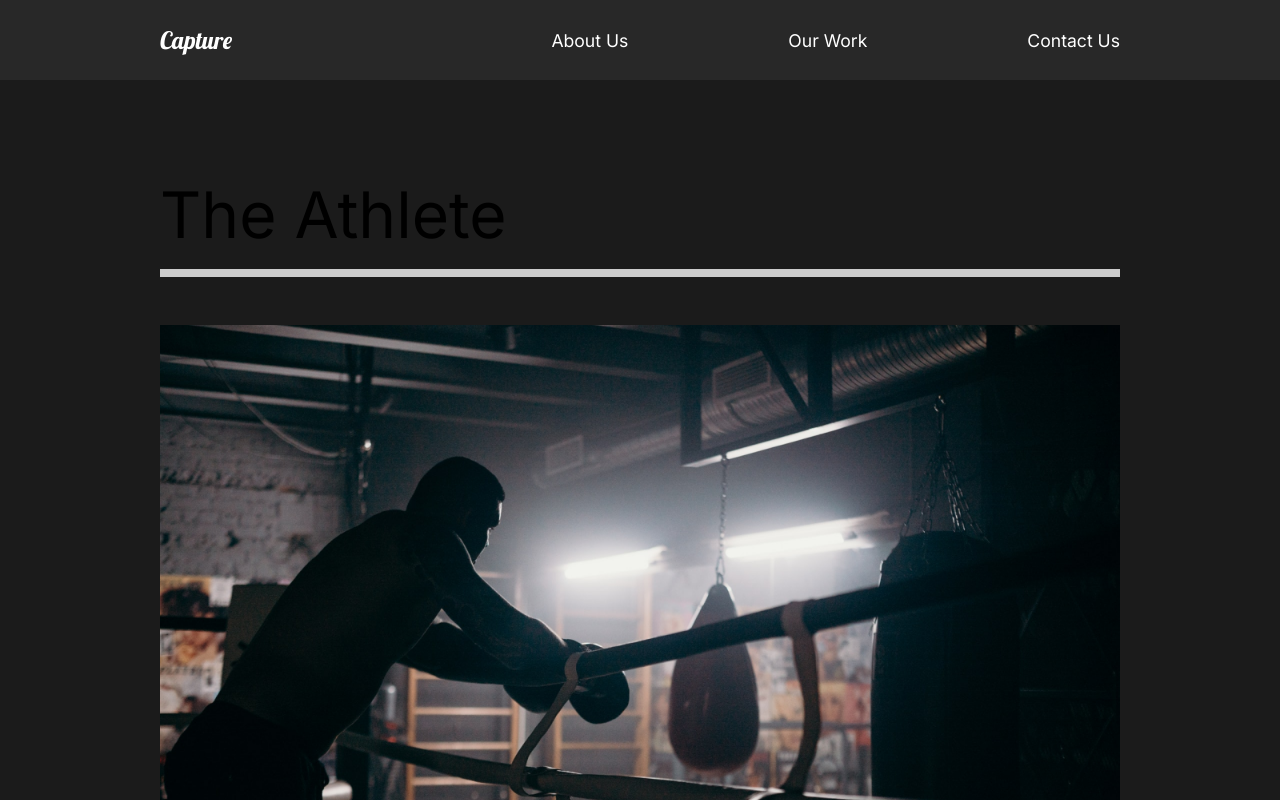
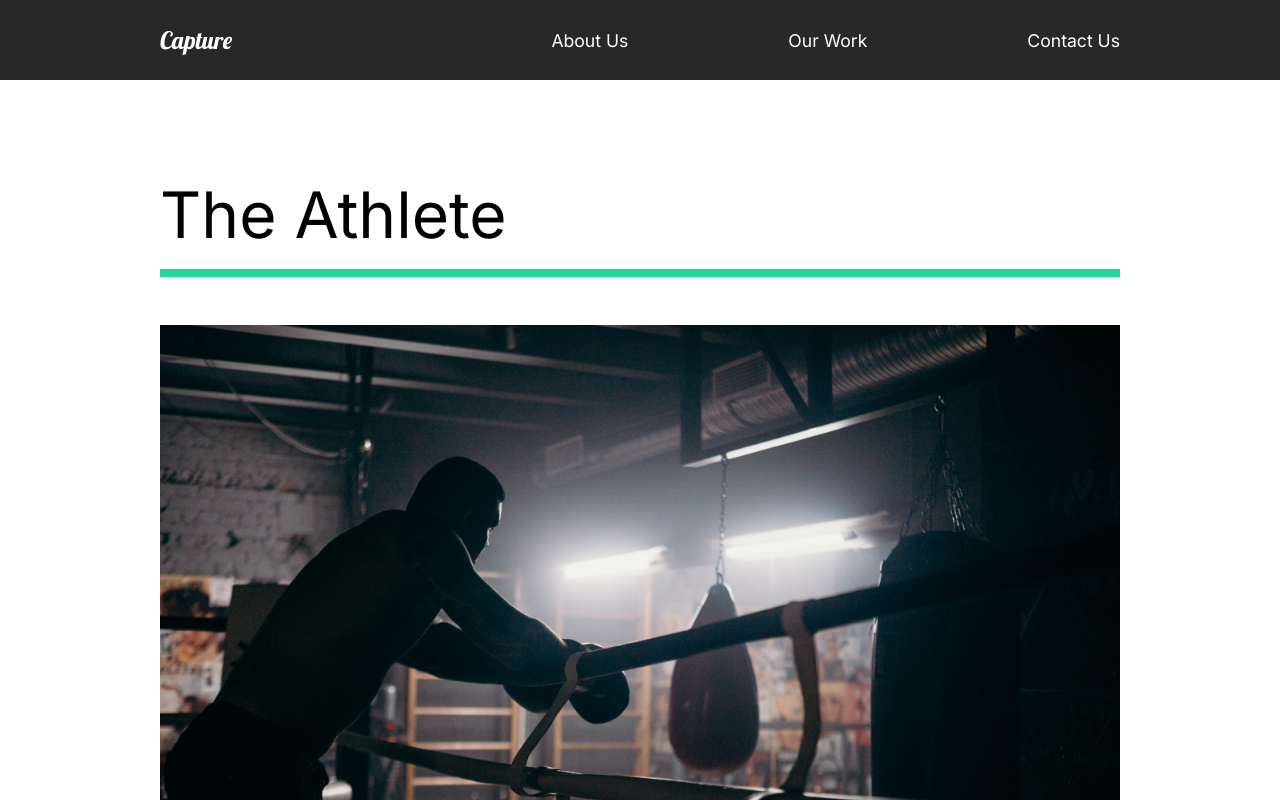
Before and after one commit to AaronClaes/portfolio-site-example, a React (Create React App) app: page /work in a window 1280 px wide. Shown: the top 800 px of the page. Built offline with nearby package versions, Linux system fonts and the light colour scheme.

Commit message:
adding animation

```diff
--- a/src/App.js
+++ b/src/App.js
@@ -8,15 +8,18 @@
 
 import Nav from "./components/Nav";
 //Router
-import { Switch, Route, BrowserRouter } from "react-router-dom";
+import { Switch, Route, useLocation } from "react-router-dom";
+//Animation
+import { AnimatePresence } from "framer-motion";
 
 function App() {
+  const location = useLocation();
   return (
     <div className="App">
       <GlobalStyle />
       <Nav />
-
-      <Switch>
+      <AnimatePresence exitBeforeEnter>
+        <Switch location={location} key={location.pathname}>
           <Route path="/" exact>
             <AboutUs />
           </Route>
@@ -26,10 +29,11 @@
           <Route>
             <MovieDetail path="/work/:id" />
           </Route>
-        <Route>
-          <ContactUs path="/contact" />
+          <Route path="/contact">
+            <ContactUs />
           </Route>
         </Switch>
+      </AnimatePresence>
     </div>
   );
 }
--- /dev/null
+++ b/src/animation.js
@@ -0,0 +1,71 @@
+export const pageAnimation = {
+  hidden: {
+    opacity: 0,
+    y: 300,
+  },
+  show: {
+    opacity: 1,
+    y: 0,
+    transition: {
+      duration: 0.5,
+      when: "beforeChildren",
+      staggerChildren: 0.25,
+    },
+  },
+  exit: {
+    opacity: 0,
+    transition: {
+      duration: 0.5,
+    },
+  },
+};
+
+export const titleAnim = {
+  hidden: { y: 200 },
+  show: {
+    y: 0,
+    transition: { duration: 0.75, ease: "easeOut" },
+  },
+};
+
+export const fade = {
+  hidden: { opacity: 0 },
+  show: {
+    opacity: 1,
+    transition: { ease: "easeOut", duration: 0.75 },
+  },
+};
+
+export const photoAnim = {
+  hidden: { scale: 1.5, opacity: 0 },
+  show: {
+    scale: 1,
+    opacity: 1,
+    transition: {
+      ease: "easeOut",
+      duration: 0.75,
+    },
+  },
+};
+
+export const lineAnim = {
+  hidden: { width: "0%" },
+  show: {
+    width: "100%",
+    transition: { duration: 1 },
+  },
+};
+
+export const slider = {
+  hidden: { x: "-130%", skew: "45deg" },
+  show: {
+    x: "100%",
+    skew: "0deg",
+    transition: { ease: "easeOut", duration: 1 },
+  },
+};
+
+export const sliderContainer = {
+  hidden: { opacity: 1 },
+  show: { opacity: 1, transition: { staggerChildren: 0.15, ease: "easeOut" } },
+};
--- /dev/null
+++ b/src/components/Wave.js
@@ -0,0 +1,31 @@
+import React from "react";
+import styled from "styled-components";
+import { motion } from "framer-motion";
+
+const Wave = () => {
+  return (
+    <WaveSvg
+      viewBox="0 0 1440 363"
+      fill="none"
+      xmlns="http://www.w3.org/2000/svg"
+    >
+      <motion.path
+        initial={{ pathLength: 0, pathOffset: 1 }}
+        animate={{ pathLength: 1, pathOffset: 0 }}
+        transition={{ duration: 1 }}
+        d="M1440 27.4774C1352.73 19.8184 1122.41 49.0556 899.331 227.276C620.48 450.052 354.282 355.647 170.328 185.318C23.165 49.0556 -4.21721 8.32998 0.487081 5"
+        stroke="#D96ED4"
+        strokeOpacity="0.5"
+        strokeWidth="10"
+      />
+    </WaveSvg>
+  );
+};
+
+const WaveSvg = styled.svg`
+  position: absolute;
+  left: 0;
+  z-index: 1;
+`;
+
+export default Wave;
--- a/src/pages/AboutUs.js
+++ b/src/pages/AboutUs.js
@@ -3,13 +3,22 @@
 import AboutSection from "../components/AboutSection";
 import ServicesSection from "../components/ServicesSection";
 import FaqSection from "../components/FaqSection";
+//Animations
+import { motion } from "framer-motion";
+import { pageAnimation } from "../animation";
+
 const AboutUs = () => {
   return (
-    <>
-      <AboutSection />;
-      <ServicesSection />;
-      <FaqSection />;
-    </>
+    <motion.div
+      exit="exit"
+      variants={pageAnimation}
+      initial="hidden"
+      animate="show"
+    >
+      <AboutSection />
+      <ServicesSection />
+      <FaqSection />
+    </motion.div>
   );
 };
 
--- a/src/pages/ContactUs.js
+++ b/src/pages/ContactUs.js
@@ -1,10 +1,17 @@
 import React from "react";
-
+//Animations
+import { motion } from "framer-motion";
+import { pageAnimation } from "../animation";
 const ContactUs = () => {
   return (
-    <div>
+    <motion.div
+      variants={pageAnimation}
+      initial="hidden"
+      animate="show"
+      exit="exit"
+    >
       <h1>ContactUs</h1>
-    </div>
+    </motion.div>
   );
 };
 
--- a/src/pages/MovieDetail.js
+++ b/src/pages/MovieDetail.js
@@ -2,6 +2,9 @@
 import styled from "styled-components";
 import { useHistory } from "react-router-dom";
 import { MovieState } from "../movieState";
+//Animations
+import { motion } from "framer-motion";
+import { pageAnimation } from "../animation";
 
 const MovieDetail = () => {
   const history = useHistory();
@@ -17,7 +20,12 @@
   return (
     <>
       {movie && (
-        <Details>
+        <Details
+          variants={pageAnimation}
+          initial="hidden"
+          animate="show"
+          exit="exit"
+        >
           <HeadLine>
             <h2>{movie.title}</h2>
             <img src={movie.mainImg} alt="movie" />
@@ -40,7 +48,7 @@
   );
 };
 
-const Details = styled.div`
+const Details = styled(motion.div)`
   color: white;
 `;
 
--- a/src/pages/OurWork.js
+++ b/src/pages/OurWork.js
@@ -5,14 +5,39 @@
 import athlete from "../img/athlete-small.png";
 import theracer from "../img/theracer-small.png";
 import goodtimes from "../img/goodtimes-small.png";
+//Animations
+import { motion } from "framer-motion";
+import {
+  sliderContainer,
+  slider,
+  pageAnimation,
+  fade,
+  photoAnim,
+  lineAnim,
+} from "../animation";
+
 const OurWork = () => {
   return (
-    <Work>
+    <Work
+      style={{ background: "#fff" }}
+      variants={pageAnimation}
+      initial="hidden"
+      animate="show"
+      exit="exit"
+    >
+      <motion.div variants={sliderContainer}>
+        <Frame1 variants={slider}></Frame1>
+        <Frame2 variants={slider}></Frame2>
+        <Frame3 variants={slider}></Frame3>
+        <Frame4 variants={slider}></Frame4>
+      </motion.div>
       <Movie>
-        <h2>The Athlete</h2>
-        <div className="line"></div>
+        <motion.h2 variants={fade}>The Athlete</motion.h2>
+        <motion.div variants={lineAnim} className="line"></motion.div>
         <Link to="/work/the-athlete">
-          <img src={athlete} alt="athlete" />
+          <Hide>
+            <motion.img variants={photoAnim} src={athlete} alt="athlete" />
+          </Hide>
         </Link>
       </Movie>
       <Movie>
@@ -33,7 +58,7 @@
   );
 };
 
-const Work = styled.div`
+const Work = styled(motion.div)`
   min-height: 100vh;
   overflow: hidden;
   padding: 5rem 10rem;
@@ -45,7 +70,7 @@
   padding-bottom: 10rem;
   .line {
     height: 0.5rem;
-    background: #cccccc;
+    background: #23d997;
     margin-bottom: 3rem;
   }
   img {
@@ -55,4 +80,31 @@
   }
 `;
 
+const Hide = styled.div`
+  overflow: hidden;
+`;
+
 export default OurWork;
+
+//Frame Animation
+const Frame1 = styled(motion.div)`
+  position: fixed;
+  left: 0;
+  top: 10%;
+  width: 100%;
+  height: 100vh;
+  background: #fffebf;
+  z-index: 2;
+`;
+
+const Frame2 = styled(Frame1)`
+  background: #ff8efb;
+`;
+
+const Frame3 = styled(Frame1)`
+  background: #8ed2ff;
+`;
+
+const Frame4 = styled(Frame1)`
+  background: #8effa0;
+`;
--- a/src/styles.js
+++ b/src/styles.js
@@ -12,11 +12,13 @@
 export const Description = styled.div`
   flex: 1;
   padding-right: 5rem;
+  z-index: 2;
   h2 {
     font-weight: lighter;
   }
 `;
 export const Image = styled.div`
+  z-index: 2;
   flex: 1;
   overflow: hidden;
   img {
```
Also changed, not shown: src/components/AboutSection.js (+13 -10 lines), src/img/wave.svg (deleted). Lines whose indentation alone changed are shown as unchanged.
